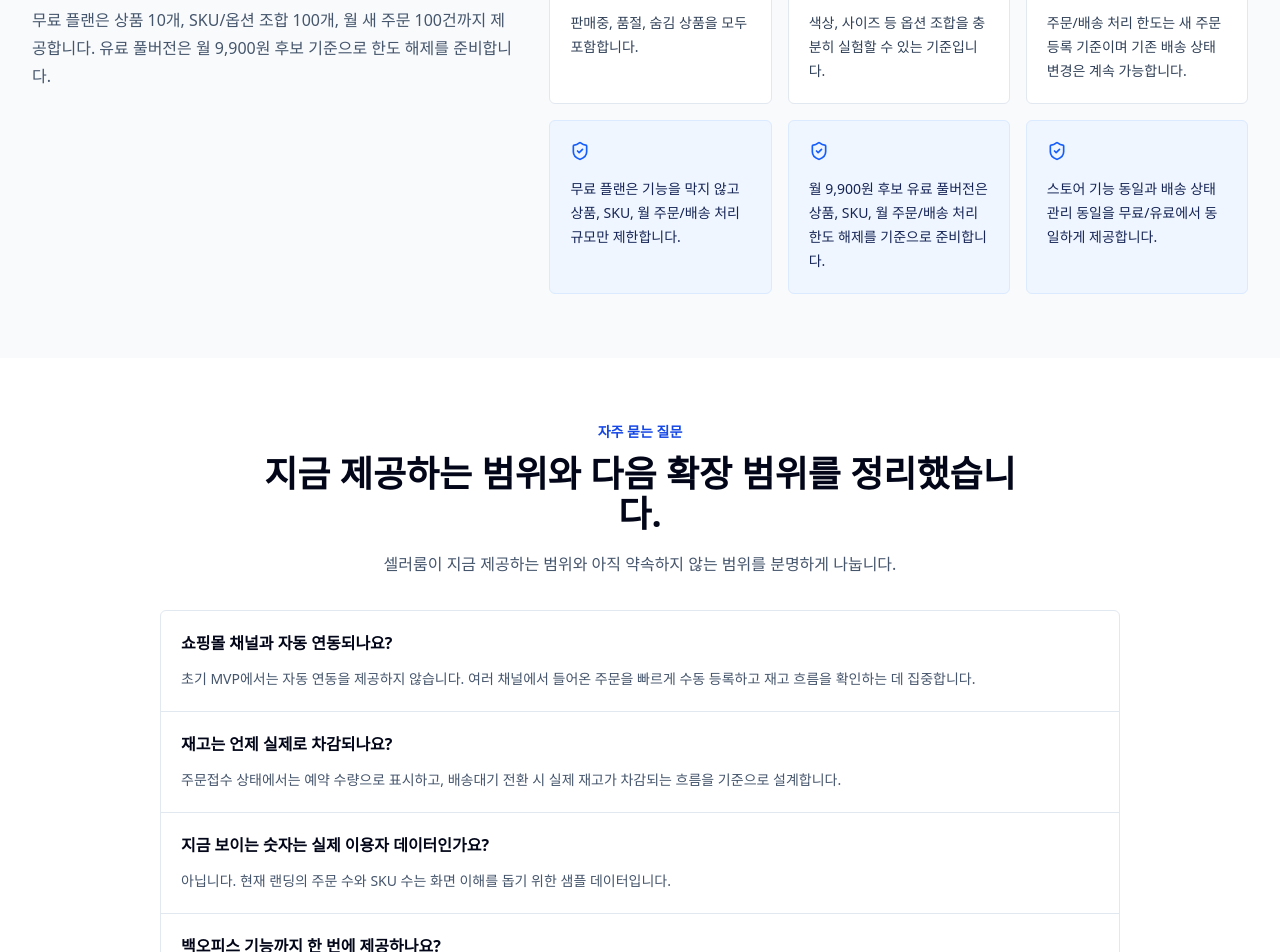
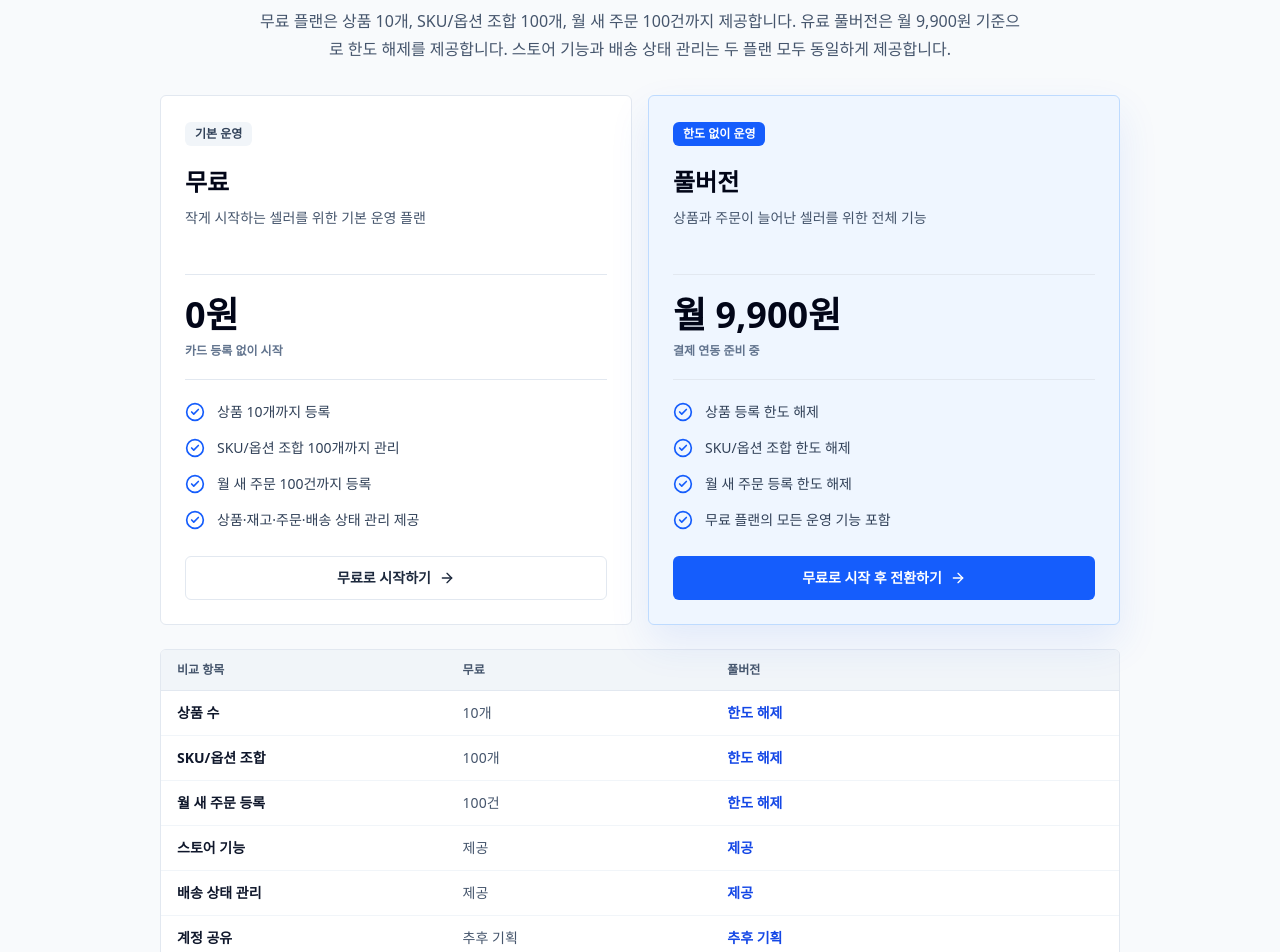
Before and after one commit to CJewon/setter-moon, a Next.js app in the folder front/: page / in a window 1280 px wide. Shown: the part 5040-5992 px from the top of the page. Built offline with nearby package versions, Linux system fonts and the light colour scheme.

Commit message:
feat : 랜딩 무료 유료 가격표 추가

```diff
--- a/front/src/app/page.tsx
+++ b/front/src/app/page.tsx
@@ -11,18 +11,17 @@ import {
   History,
   Layers3,
   Package,
-  ShieldCheck,
   ShoppingBag,
   Store,
   Truck
 } from "lucide-react";
 import {
   FREE_PLAN_BADGES,
-  FREE_PLAN_LIMIT_ITEMS,
   FREE_PLAN_SUMMARY,
   PAID_FULL_SUMMARY,
   PLAN_PRICE_LABEL,
-  PLAN_SHARED_FEATURES
+  PRICING_COMPARISON_ROWS,
+  PRICING_PLANS
 } from "@/shared/constants/plan-policy";
 
 const SIGN_IN_ROUTE: Route = "/sign-in";
@@ -71,6 +70,9 @@ type FaqItem = {
   question: string;
   answer: string;
 };
+
+type PricingPlan = (typeof PRICING_PLANS)[number];
+type PricingComparisonRow = (typeof PRICING_COMPARISON_ROWS)[number];
 
 type StockStatus = "정상" | "주의" | "부족";
 
@@ -229,12 +231,6 @@ const targetUsers: TargetUser[] = [
     description: "스마트스토어, 쿠팡, 인스타그램, 카카오톡 주문을 한 번에 보고 싶은 셀러에게 맞습니다.",
     icon: ShoppingBag
   }
-];
-
-const planNotes = [
-  "무료 플랜은 기능을 막지 않고 상품, SKU, 월 주문/배송 처리 규모만 제한합니다.",
-  `${PLAN_PRICE_LABEL} 유료 풀버전은 상품, SKU, 월 주문/배송 처리 한도 해제를 기준으로 준비합니다.`,
-  `${PLAN_SHARED_FEATURES[0]}과 ${PLAN_SHARED_FEATURES[1]}을 무료/유료에서 동일하게 제공합니다.`
 ];
 
 const faqItems: FaqItem[] = [
@@ -653,33 +649,92 @@ function TargetUsersSection() {
 
 function PlanSection() {
   return (
-    <section className="bg-slate-50" id="plan">
-      <div className="mx-auto grid max-w-7xl gap-8 px-4 py-16 sm:px-6 lg:grid-cols-[0.82fr_1.18fr] lg:px-8">
-        <div>
-          <SectionHeading
-            eyebrow="무료/유료 플랜"
-            title="무료로 운영을 시작하고, 규모가 커지면 풀버전으로 전환합니다."
-            description={`무료 플랜은 ${FREE_PLAN_SUMMARY} ${PAID_FULL_SUMMARY}`}
-          />
+    <section className="border-y border-slate-200 bg-slate-50" id="plan">
+      <div className="mx-auto max-w-5xl px-4 py-16 sm:px-6 lg:px-8">
+        <SectionHeading
+          eyebrow="요금제"
+          title={`무료로 운영을 시작하고, ${PLAN_PRICE_LABEL} 풀버전으로 한도를 해제합니다.`}
+          description={`무료 플랜은 ${FREE_PLAN_SUMMARY} ${PAID_FULL_SUMMARY} 스토어 기능과 배송 상태 관리는 두 플랜 모두 동일하게 제공합니다.`}
+          centered
+        />
+
+        <div className="mt-8 grid gap-4 md:grid-cols-2">
+          {PRICING_PLANS.map((plan) => (
+            <PricingCard key={plan.name} plan={plan} />
+          ))}
         </div>
-        <div className="grid gap-4 md:grid-cols-2 xl:grid-cols-3">
-          {FREE_PLAN_LIMIT_ITEMS.map((item) => (
-            <article key={item.label} className="rounded-md border border-slate-200 bg-white p-5">
-              <ShieldCheck className="h-5 w-5 text-blue-600" aria-hidden="true" />
-              <p className="mt-4 text-sm font-bold text-slate-950">{item.label}</p>
-              <p className="mt-2 text-3xl font-bold text-blue-600">{item.value}</p>
-              <p className="mt-3 text-sm leading-6 text-slate-700">{item.description}</p>
-            </article>
-          ))}
-          {planNotes.map((note) => (
-            <article key={note} className="rounded-md border border-blue-100 bg-blue-50 p-5">
-              <ShieldCheck className="h-5 w-5 text-blue-600" aria-hidden="true" />
-              <p className="mt-4 text-sm leading-6 text-blue-950">{note}</p>
-            </article>
-          ))}
+
+        <PricingComparisonTable rows={PRICING_COMPARISON_ROWS} />
+
+        <div className="mt-5 rounded-md border border-slate-200 bg-white p-4 text-sm leading-6 text-slate-600">
+          월 새 주문 한도는 새 주문 등록 기준입니다. 이미 생성된 주문의 배송대기, 배송중, 배송완료, 취소, 보류 처리는 한도 도달 후에도 계속 진행할 수 있습니다.
         </div>
       </div>
     </section>
+  );
+}
+
+function PricingCard({ plan }: { plan: PricingPlan }) {
+  const isPaid = plan.tone === "paid";
+  const articleClassName = isPaid
+    ? "relative rounded-md border border-blue-200 bg-blue-50 p-6 shadow-[0_18px_40px_rgba(37,99,235,0.10)]"
+    : "relative rounded-md border border-slate-200 bg-white p-6";
+  const badgeClassName = isPaid
+    ? "inline-flex rounded-md bg-blue-600 px-2.5 py-1 text-xs font-bold text-white"
+    : "inline-flex rounded-md bg-slate-100 px-2.5 py-1 text-xs font-bold text-slate-700";
+  const ctaClassName = isPaid
+    ? "mt-6 inline-flex min-h-11 w-full items-center justify-center gap-2 rounded-md bg-blue-600 px-5 text-sm font-semibold text-white transition-colors hover:bg-blue-700"
+    : "mt-6 inline-flex min-h-11 w-full items-center justify-center gap-2 rounded-md border border-slate-200 bg-white px-5 text-sm font-semibold text-slate-800 transition-colors hover:bg-slate-50";
+
+  return (
+    <article className={articleClassName}>
+      <span className={badgeClassName}>{plan.badge}</span>
+      <h3 className="mt-5 text-2xl font-bold text-slate-950">{plan.name}</h3>
+      <p className="mt-2 min-h-12 text-sm leading-6 text-slate-600">{plan.description}</p>
+      <div className="mt-5 border-y border-slate-200 py-5">
+        <p className="text-4xl font-bold text-slate-950">{plan.price}</p>
+        <p className="mt-2 text-xs font-semibold text-slate-500">{plan.priceCaption}</p>
+      </div>
+      <ul className="mt-5 space-y-3">
+        {plan.features.map((feature) => (
+          <li key={feature} className="flex gap-3 text-sm leading-6 text-slate-700">
+            <CheckCircle2 className="mt-0.5 h-5 w-5 shrink-0 text-blue-600" aria-hidden="true" />
+            <span>{feature}</span>
+          </li>
+        ))}
+      </ul>
+      <Link href={SIGN_UP_ROUTE} className={ctaClassName}>
+        {plan.ctaLabel}
+        <ArrowRight className="h-4 w-4" aria-hidden="true" />
+      </Link>
+    </article>
+  );
+}
+
+function PricingComparisonTable({ rows }: { rows: readonly PricingComparisonRow[] }) {
+  return (
+    <div className="mt-6 overflow-x-auto rounded-md border border-slate-200 bg-white">
+      <table className="w-full min-w-[560px] border-collapse text-left text-sm">
+        <thead>
+          <tr className="border-b border-slate-200 bg-slate-100 text-xs font-bold text-slate-600">
+            <th className="px-4 py-3">비교 항목</th>
+            <th className="px-4 py-3">무료</th>
+            <th className="px-4 py-3">풀버전</th>
+          </tr>
+        </thead>
+        <tbody>
+          {rows.map((row) => (
+            <tr key={row.label} className="border-b border-slate-100 last:border-b-0">
+              <th scope="row" className="px-4 py-3 font-bold text-slate-900">
+                {row.label}
+              </th>
+              <td className="px-4 py-3 text-slate-600">{row.free}</td>
+              <td className="px-4 py-3 font-semibold text-blue-700">{row.paid}</td>
+            </tr>
+          ))}
+        </tbody>
+      </table>
+    </div>
   );
 }
 
--- a/front/src/shared/constants/plan-policy.ts
+++ b/front/src/shared/constants/plan-policy.ts
@@ -1,4 +1,4 @@
-export const PLAN_PRICE_LABEL = "월 9,900원 후보";
+export const PLAN_PRICE_LABEL = "월 9,900원";
 
 export const FREE_PLAN_LIMIT_ITEMS = [
   {
@@ -18,10 +18,96 @@ export const FREE_PLAN_LIMIT_ITEMS = [
   }
 ] as const;
 
-export const PLAN_SHARED_FEATURES = ["스토어 기능 동일", "배송 상태 관리 동일", "계정 공유는 추후 기획"] as const;
+const [PRODUCT_LIMIT, SKU_LIMIT, MONTHLY_ORDER_LIMIT] = FREE_PLAN_LIMIT_ITEMS;
+
+export const SHARED_PLAN_FEATURE_ITEMS = [
+  {
+    label: "스토어 기능",
+    value: "제공"
+  },
+  {
+    label: "배송 상태 관리",
+    value: "제공"
+  },
+  {
+    label: "계정 공유",
+    value: "추후 기획"
+  }
+] as const;
 
 export const FREE_PLAN_BADGES = FREE_PLAN_LIMIT_ITEMS.map((item) => `${item.label} ${item.value}`);
 
 export const FREE_PLAN_SUMMARY = `${FREE_PLAN_LIMIT_ITEMS[0].label} ${FREE_PLAN_LIMIT_ITEMS[0].value}, ${FREE_PLAN_LIMIT_ITEMS[1].label} ${FREE_PLAN_LIMIT_ITEMS[1].value}, ${FREE_PLAN_LIMIT_ITEMS[2].label} ${FREE_PLAN_LIMIT_ITEMS[2].value}까지 제공합니다.`;
 
-export const PAID_FULL_SUMMARY = `유료 풀버전은 ${PLAN_PRICE_LABEL} 기준으로 한도 해제를 준비합니다.`;
+export const PAID_FULL_SUMMARY = `유료 풀버전은 ${PLAN_PRICE_LABEL} 기준으로 한도 해제를 제공합니다.`;
+
+export const PRICING_PLANS = [
+  {
+    name: "무료",
+    badge: "기본 운영",
+    description: "작게 시작하는 셀러를 위한 기본 운영 플랜",
+    price: "0원",
+    priceCaption: "카드 등록 없이 시작",
+    ctaLabel: "무료로 시작하기",
+    tone: "free",
+    features: [
+      `${PRODUCT_LIMIT.label} ${PRODUCT_LIMIT.value}까지 등록`,
+      `${SKU_LIMIT.label} ${SKU_LIMIT.value}까지 관리`,
+      `${MONTHLY_ORDER_LIMIT.label} ${MONTHLY_ORDER_LIMIT.value}까지 등록`,
+      "상품·재고·주문·배송 상태 관리 제공"
+    ]
+  },
+  {
+    name: "풀버전",
+    badge: "한도 없이 운영",
+    description: "상품과 주문이 늘어난 셀러를 위한 전체 기능",
+    price: PLAN_PRICE_LABEL,
+    priceCaption: "결제 연동 준비 중",
+    ctaLabel: "무료로 시작 후 전환하기",
+    tone: "paid",
+    features: [
+      "상품 등록 한도 해제",
+      "SKU/옵션 조합 한도 해제",
+      "월 새 주문 등록 한도 해제",
+      "무료 플랜의 모든 운영 기능 포함"
+    ]
+  }
+] as const;
+
+export const PRICING_COMPARISON_ROWS = [
+  {
+    label: `${PRODUCT_LIMIT.label} 수`,
+    free: PRODUCT_LIMIT.value,
+    paid: "한도 해제"
+  },
+  {
+    label: SKU_LIMIT.label,
+    free: SKU_LIMIT.value,
+    paid: "한도 해제"
+  },
+  {
+    label: "월 새 주문 등록",
+    free: MONTHLY_ORDER_LIMIT.value,
+    paid: "한도 해제"
+  },
+  {
+    label: SHARED_PLAN_FEATURE_ITEMS[0].label,
+    free: SHARED_PLAN_FEATURE_ITEMS[0].value,
+    paid: SHARED_PLAN_FEATURE_ITEMS[0].value
+  },
+  {
+    label: SHARED_PLAN_FEATURE_ITEMS[1].label,
+    free: SHARED_PLAN_FEATURE_ITEMS[1].value,
+    paid: SHARED_PLAN_FEATURE_ITEMS[1].value
+  },
+  {
+    label: SHARED_PLAN_FEATURE_ITEMS[2].label,
+    free: SHARED_PLAN_FEATURE_ITEMS[2].value,
+    paid: SHARED_PLAN_FEATURE_ITEMS[2].value
+  },
+  {
+    label: "추천 대상",
+    free: "초기 1인 셀러",
+    paid: "상품·주문이 늘어난 셀러"
+  }
+] as const;
```
